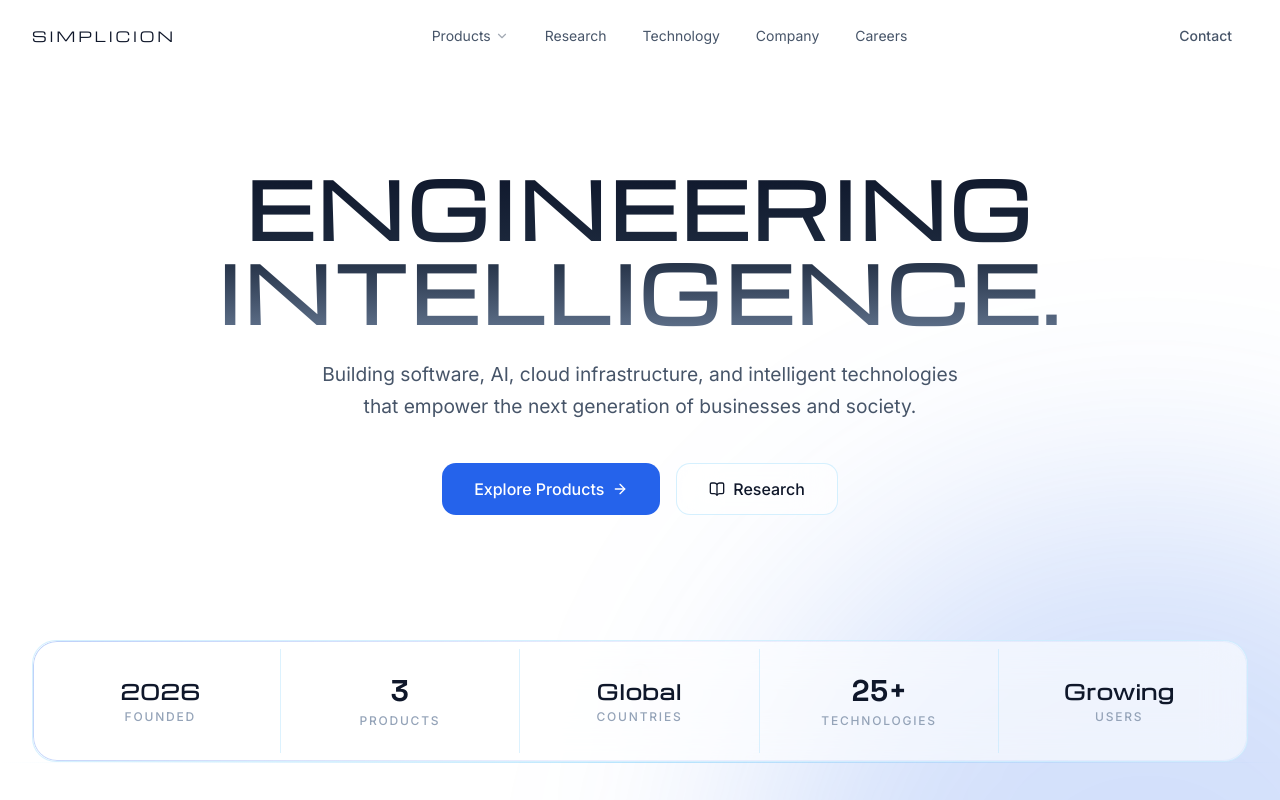
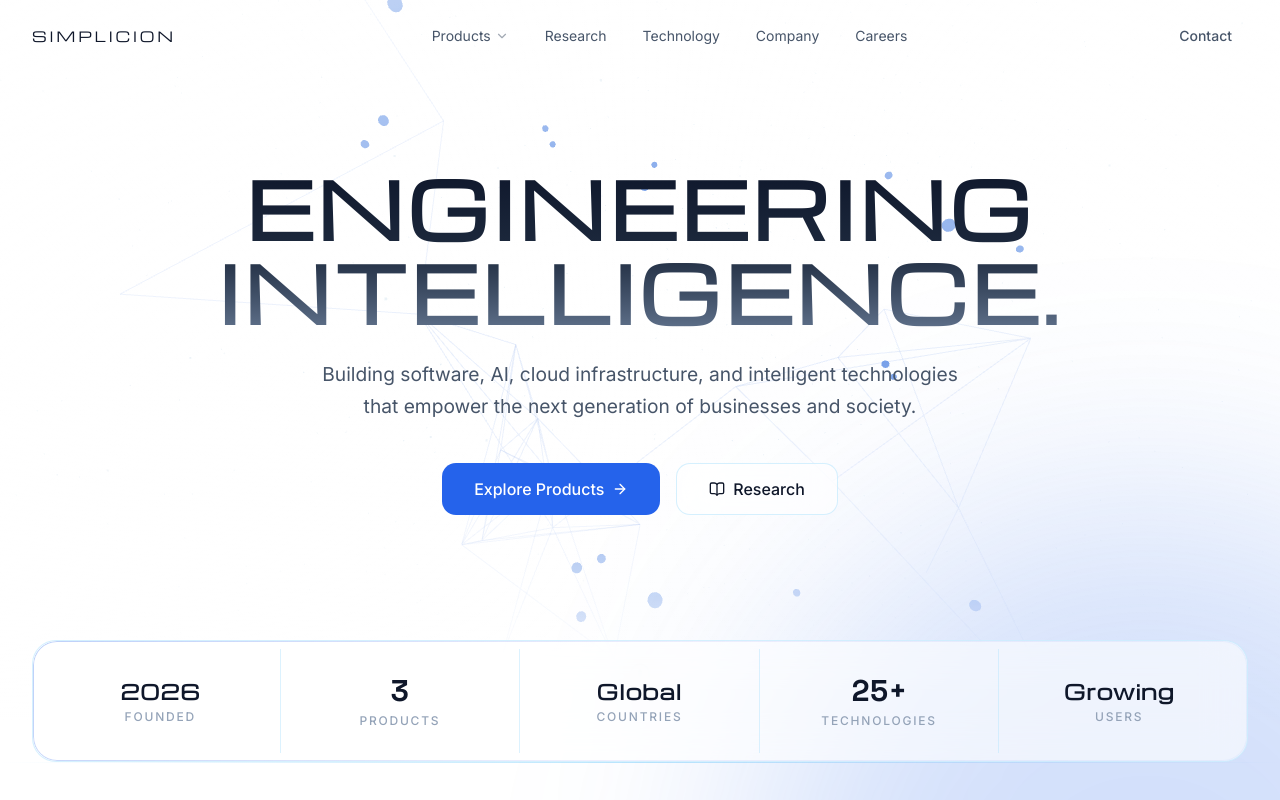
Before and after one commit to simplicion/Simplicion, a Next.js app: page / in a window 1280 px wide. Shown: the top 800 px of the page. Built offline with nearby package versions, Linux system fonts and the light colour scheme.

Commit message:
style: remove glow effect from CTA section and restore neural network to hero section

```diff
--- a/src/components/sections/CTASection.tsx
+++ b/src/components/sections/CTASection.tsx
@@ -19,8 +19,6 @@ export function CTASection() {
       id="cta"
       aria-label="Get in touch"
     >
-      <GlowEffect position="center" color="mixed" size="xl" />
-
       <Container size="narrow">
         <ScrollReveal>
           <div className="text-center">
--- a/src/components/sections/HeroSection.tsx
+++ b/src/components/sections/HeroSection.tsx
@@ -45,7 +45,10 @@ export function HeroSection() {
       id="hero"
       aria-label="Hero"
     >
-      {/* Background removed as requested */}
+      {/* Neural Network Background */}
+      <div className="absolute inset-0 z-0 opacity-80">
+        <NeuralNetwork />
+      </div>
 
       {/* Content */}
       <Container className="relative z-10 py-12 md:py-24 -mt-10">
```
Also changed, not shown: public/black icon.svg (added), public/white icon.svg (added).
